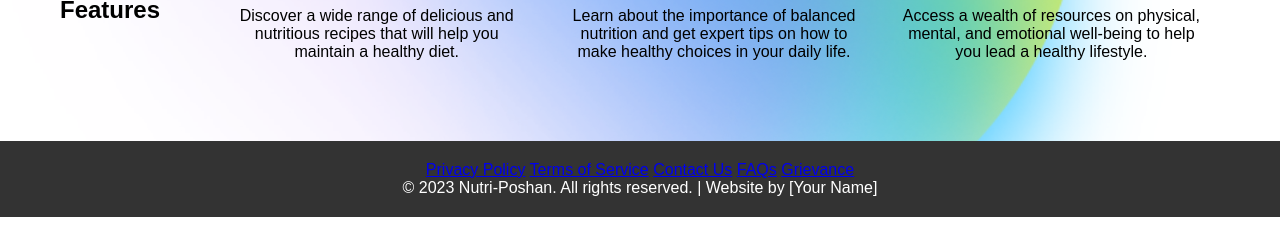
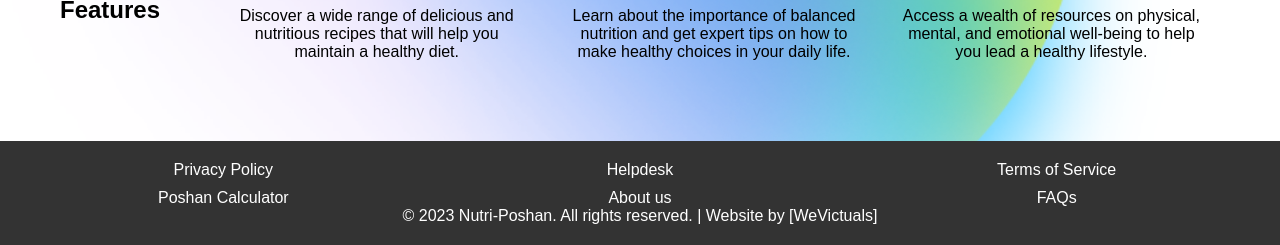
Before and after one commit to LORD-MM/Nutri-Poshan, a plain HTML site: page Mini Project/index.html in a window 1280 px wide. Shown: the part 678-923 px from the top of the page. Before the commit the page ends 895 px from the top, so only its background shows below. Drawn offline with Linux system fonts and the light colour scheme.

Commit message:
Update index.html

```diff
--- a/Mini Project/index.html
+++ b/Mini Project/index.html
@@ -122,6 +122,12 @@ footer {
   text-align: center;
 }
 
+.grid-container {
+  display: grid;
+  grid-template-columns: repeat(3, 1fr); /* Adjust as needed */
+  gap: 10px; /* Set the gap between grid items */
+}
+
   </style>
 </head>
 
@@ -136,8 +142,8 @@ footer {
     <nav>
       <ul>
 
-        <li><a href="#">Sign in</a></li>
-        <li><a href="#">Sign up</a></li>
+        <li><a href="login blur.html">Sign in</a></li>
+        <li><a href="signup.html">Sign up</a></li>
         <li><a href="https://www.poshantracker.in/ptcalculator" target="_blank">Calculator</a></li>
         <li><a href="https://pmposhan.education.gov.in/" target="_blank">PM Poshan</a></li>
         <li><a href="#">Contact Us</a></li>
@@ -168,16 +174,18 @@ footer {
       <p>Access a wealth of resources on physical, mental, and emotional well-being to help you lead a healthy lifestyle.</p>
     </div>
   </section>
-  <footer>
+  <footer class="footer">
 
-            <div class="grid-items">
-                <a href="#">Privacy Policy</a>
-                <a href="#">Terms of Service</a>
-                <a href="#">Contact Us</a>
-                <a href="#">FAQs</a>
-                <a href="#">Grievance</a>
+            <div class="grid-container">
+                <div class="grid-item">Privacy Policy</div>
+                <div class="grid-item">Helpdesk</div>
+                <div class="grid-item">Terms of Service</div>
+                <div class="grid-item">Poshan Calculator</div>
+                <div class="grid-item">About us</div>
+                <div class="grid-item">FAQs</div>
+  </div>
             </div>
-     <p>&copy; 2023 Nutri-Poshan. All rights reserved. | Website by [Your Name]</p>
+     <p>&copy; 2023 Nutri-Poshan. All rights reserved. | Website by [WeVictuals]</p>
   </footer>
 </body>
 
```
